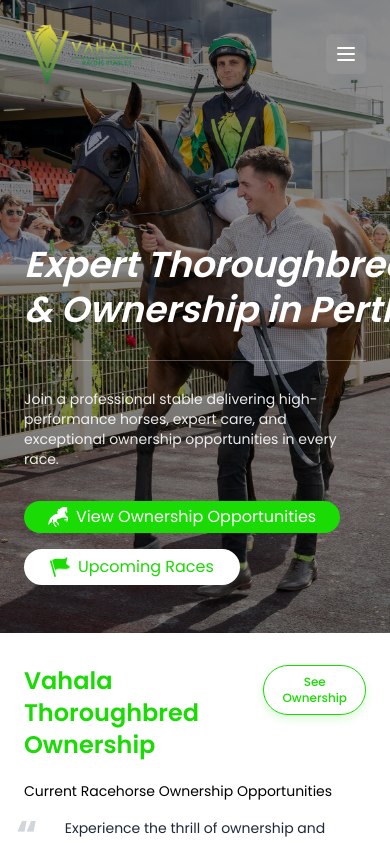
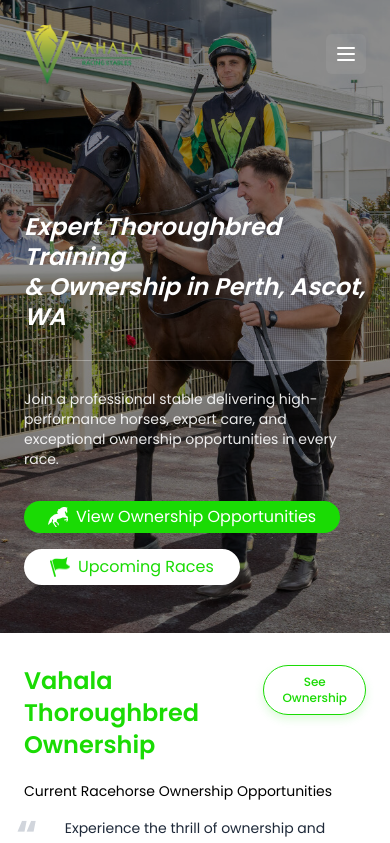
Before and after one commit to nexlebot/Valhala-Racing, a Next.js app: page / in a window 390 px wide. Shown: the top 843 px of the page. Built offline with nearby package versions, Linux system fonts and the light colour scheme.

Commit message:
fix: responsive hero title font size for mobile

```diff
--- a/app/_components/HeroSection.tsx
+++ b/app/_components/HeroSection.tsx
@@ -44,7 +44,7 @@
             {/* Content */}
             <div className="absolute bottom-0 w-full z-10 flex flex-col justify-center px-6 md:px-12">
                 <div>
-                    <h1 className="max-w-3xl mb-4 text-4xl font-semibold italic leading-tight text-white md:text-5xl whitespace-nowrap">
+                    <h1 className="max-w-3xl mb-4 text-2xl sm:text-3xl md:text-4xl lg:text-5xl font-semibold italic leading-tight text-white">
                         {title}
                     </h1>
 
```
